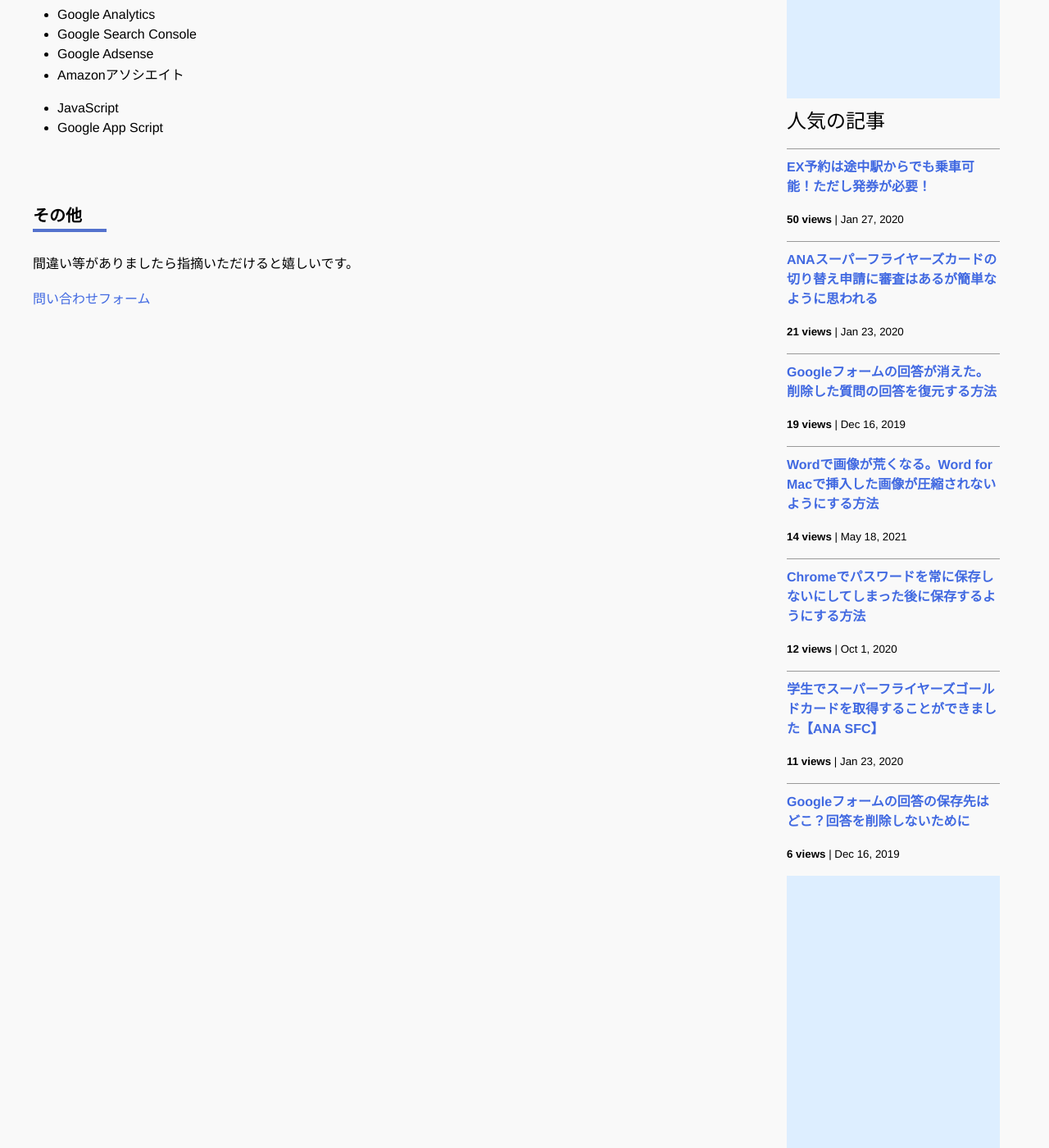
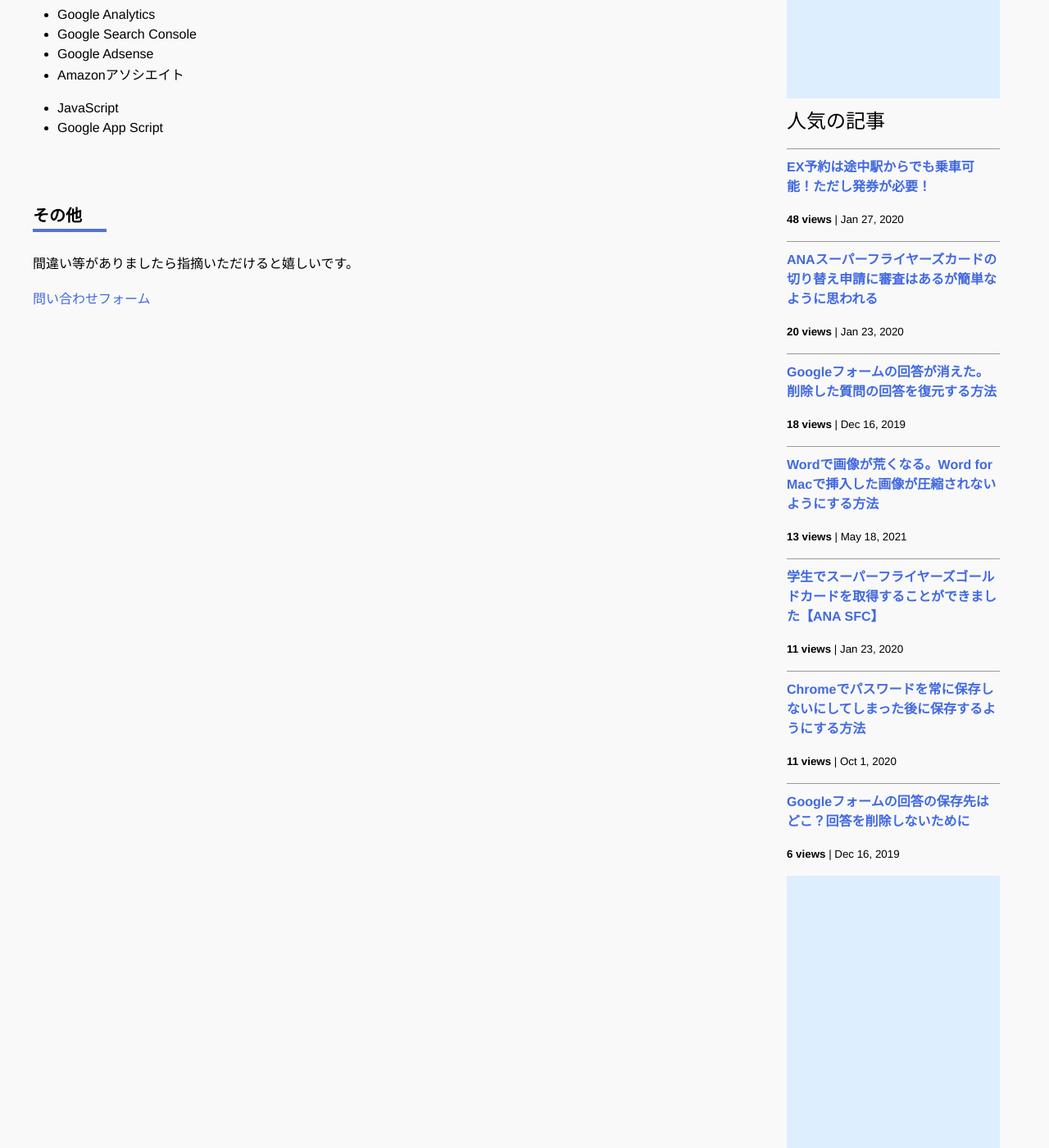
Before and after one commit to iwanaminami/shoyaiwaname, a Jekyll site: the page built from about.markdown, in a window 1280 px wide and 1400 px high, scrolled down 693 px. Shown: the whole window at 82% size. Built offline with Jekyll 4.4.1, drawn with Linux system fonts in a browser that asks for light colours; nearby versions of some CDN libraries; comment, search, counter and statistics services are not loaded.

Commit message:
chore(ga): update _data/popularposts.yml 20260926-0052

```diff
--- a/_data/popularposts.yml
+++ b/_data/popularposts.yml
@@ -1,17 +1,17 @@
 side:
-  - view: 50
+  - view: 48
     url: "/2020/01/27/ex-rideontheway.html"
   - view: 23
     url: "/"
-  - view: 21
+  - view: 20
     url: "/2020/01/23/sfc-judge.html"
-  - view: 19
+  - view: 18
     url: "/2019/12/16/restore-googleform.html"
-  - view: 14
+  - view: 13
     url: "/2021/05/18/image-compression-word.html"
-  - view: 12
-    url: "/2020/10/01/googlepassword.html"
   - view: 11
     url: "/2020/01/23/sfcgold.html"
+  - view: 11
+    url: "/2020/10/01/googlepassword.html"
   - view: 6
     url: "/2019/12/16/googleform-answers.html"
```
